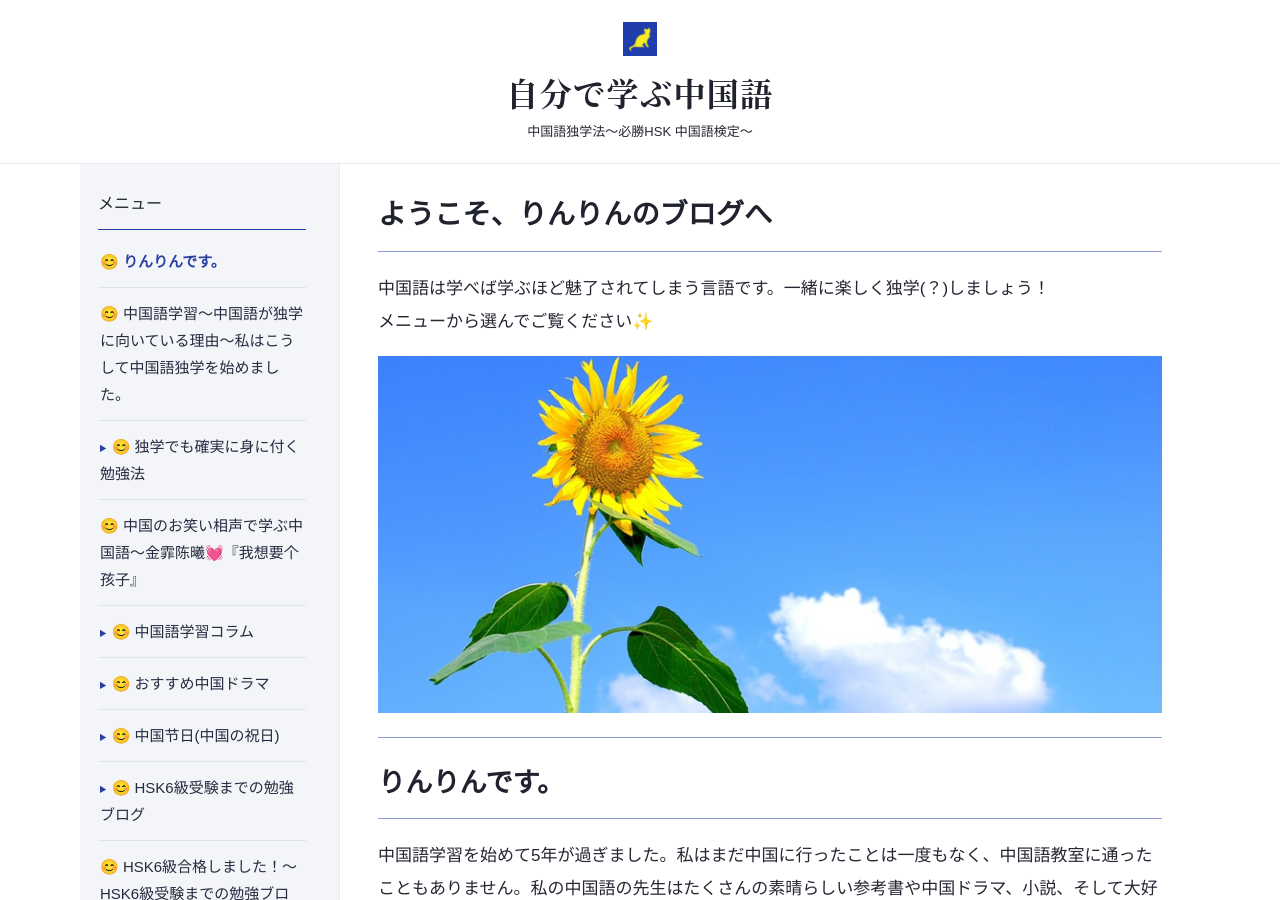
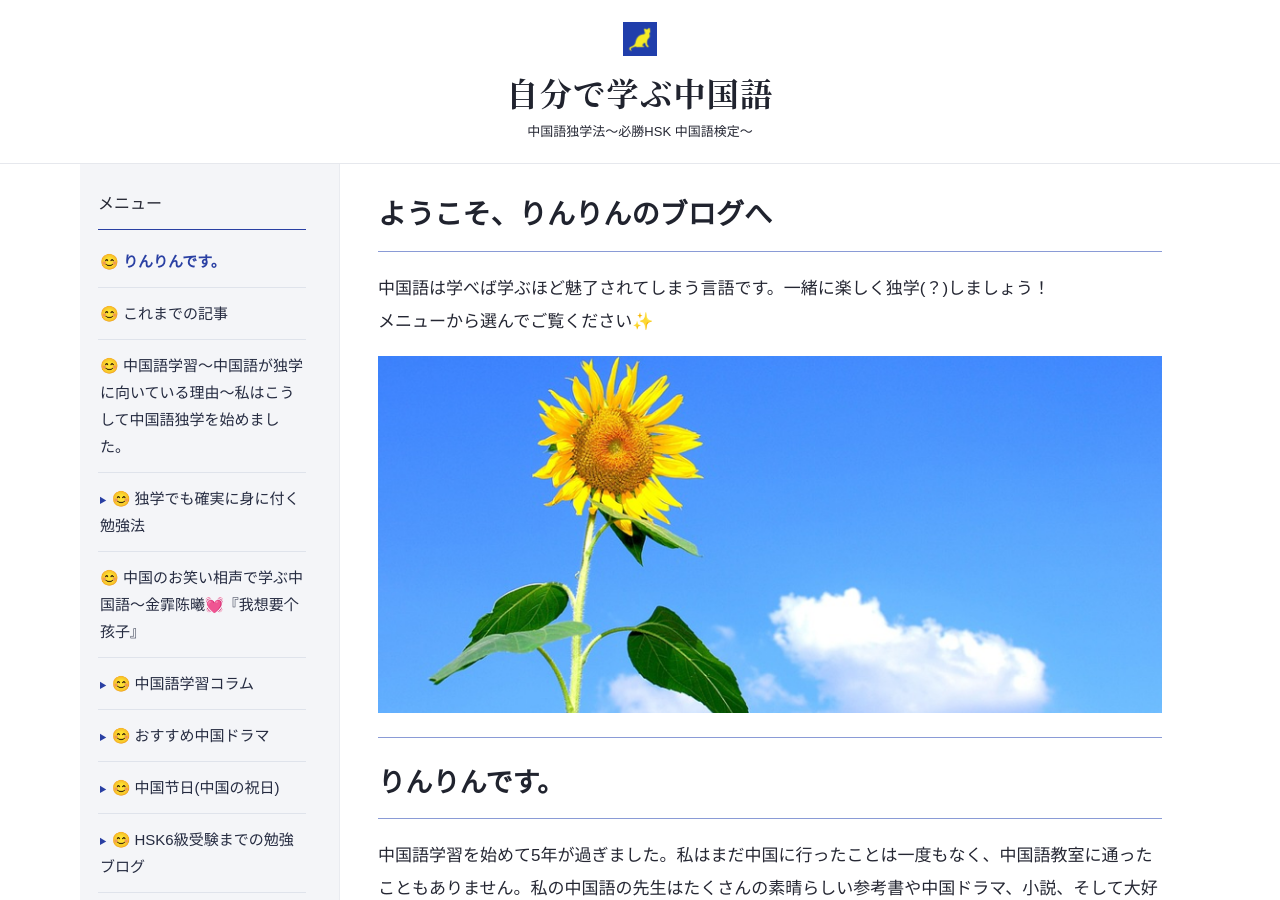
Before and after one commit to linlin-art/jibundemanabu, a Jekyll site: the page built from index.md, in a window 1280 px wide and 900 px high. Built offline with Jekyll 4.4.1, drawn with Linux system fonts in a browser that asks for light colours.

Commit message:
Add files via upload

```diff
--- a/_layouts/default.html
+++ b/_layouts/default.html
@@ -83,6 +83,7 @@ main { padding: 30px 22px 40px; }
 <summary>メニュー ☰</summary>
 <nav aria-label="メインナビゲーション"><div class="menu-items">
 <a href="{{ '/' | relative_url }}">&#128522; りんりんです。</a>
+<a href="{{ '/articles.html' | relative_url }}">&#128522; これまでの記事</a>
 <a href="{{ '/article-86.html' | relative_url }}">&#128522; 中国語学習～中国語が独学に向いている理由～私はこうして中国語独学を始めました。</a>
 <details class="menu-group"><summary>&#128522; 独学でも確実に身に付く勉強法</summary><ul><li><a href="{{ '/article-145.html' | relative_url }}">1 発音練習編</a></li><li><a href="{{ '/article-536.html' | relative_url }}">2 本気で学ぶ中国語編</a></li><li><a href="{{ '/article-772.html' | relative_url }}">3 中国語検定4級HSK3級受験編</a></li><li><a href="{{ '/article-1210.html' | relative_url }}">4 声調練習編</a></li><li><a href="{{ '/article-1740.html' | relative_url }}">5 本気で学ぶ中級中国語編</a></li><li><a href="{{ '/article-1968.html' | relative_url }}">6 文法学習編</a></li><li><a href="{{ '/article-2120.html' | relative_url }}">7 中国語検定3級受験対策(満点を狙え!)編</a></li><li><a href="{{ '/article-3203.html' | relative_url }}">8 HSK4級受験対策(満点を狙え!)編</a></li></ul></details>
 <a href="{{ '/article-1155.html' | relative_url }}">&#128522; 中国のお笑い相声で学ぶ中国語～金霏陈曦&#128147;『我想要个孩子』</a>
@@ -115,3 +116,5 @@ main { padding: 30px 22px 40px; }
   });
 })();
 </script>
+</body>
+</html>
```
